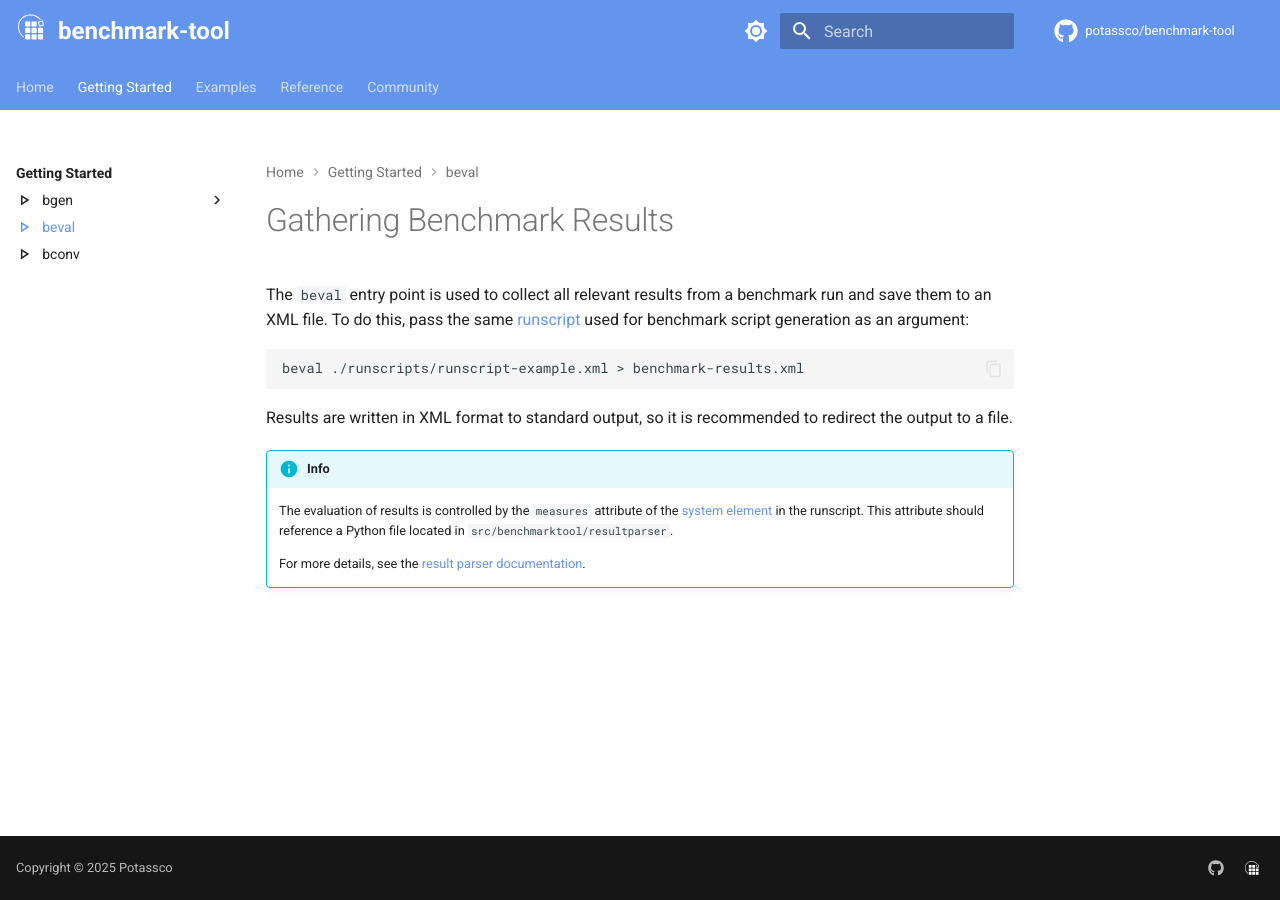
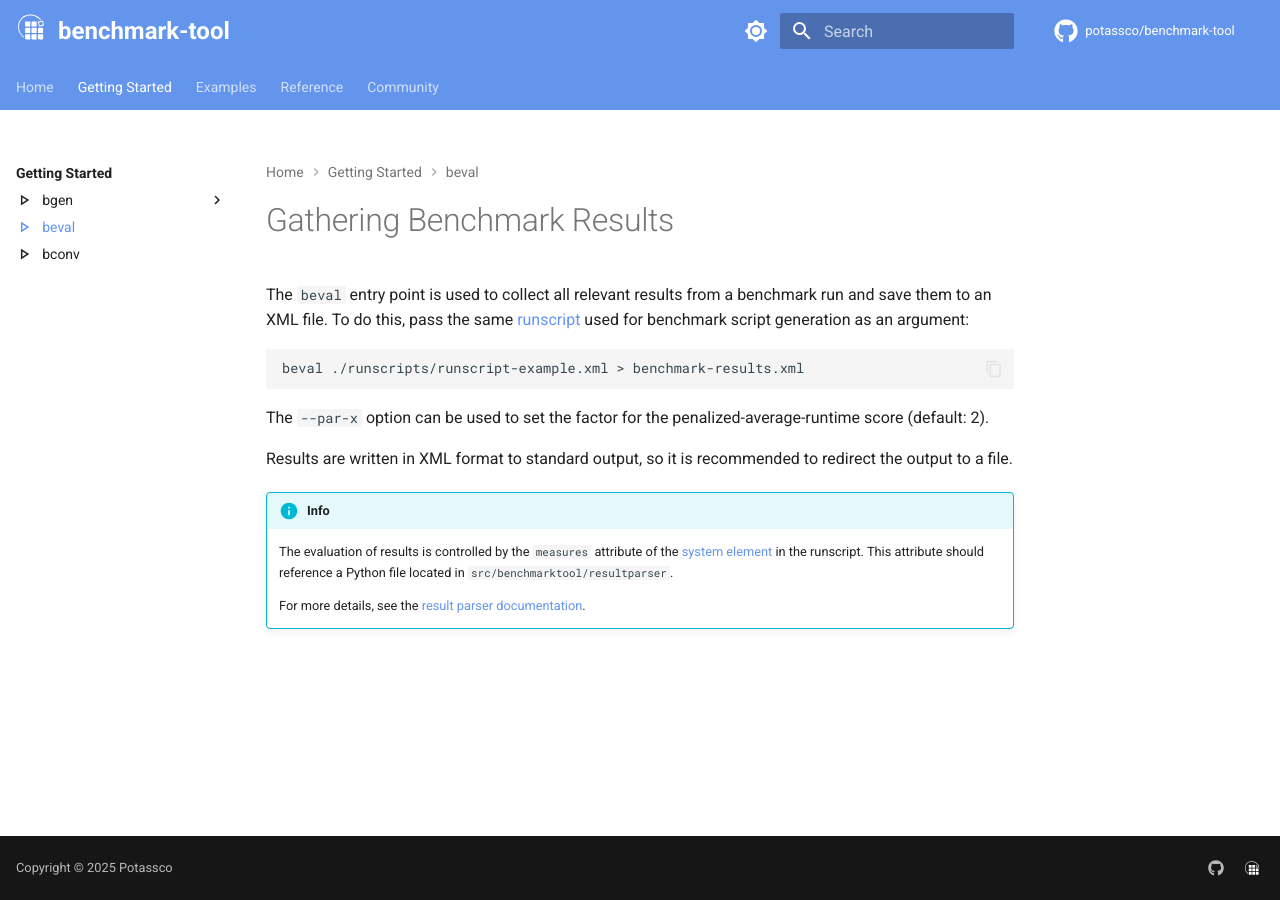
Before and after one commit to potassco/benchmark-tool, an MkDocs documentation site: the page built from docs/getting_started/beval/index.md, in a window 1280 px wide. Built offline with MkDocs 1.6.1 and Material for MkDocs 9.7.7, drawn with Linux system fonts in a browser that asks for light colours; comment, search, counter and statistics services are not loaded.

Commit message:
Update documentation

````diff
--- a/docs/getting_started/beval/index.md
+++ b/docs/getting_started/beval/index.md
@@ -10,6 +10,9 @@ benchmark run and save them to an XML file. To do this, pass the same
 ```bash
 beval ./runscripts/runscript-example.xml > benchmark-results.xml
 ```
+
+The `--par-x` option can be used to set the factor for the
+penalized-average-runtime score (default: 2).
 
 Results are written in XML format to standard output, so it is recommended to
 redirect the output to a file.
````
Also changed, not shown: docs/getting_started/bgen/runscript.md (+1 -1 lines).
